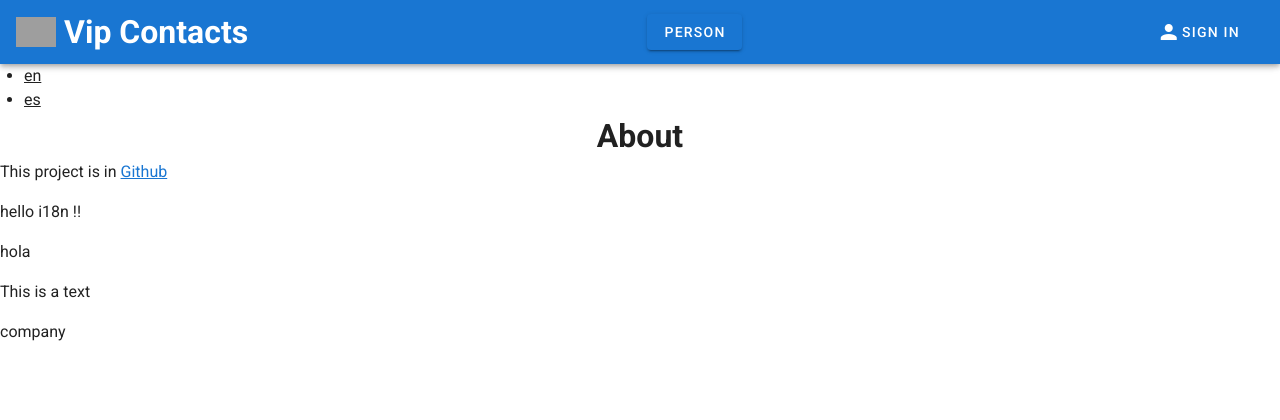
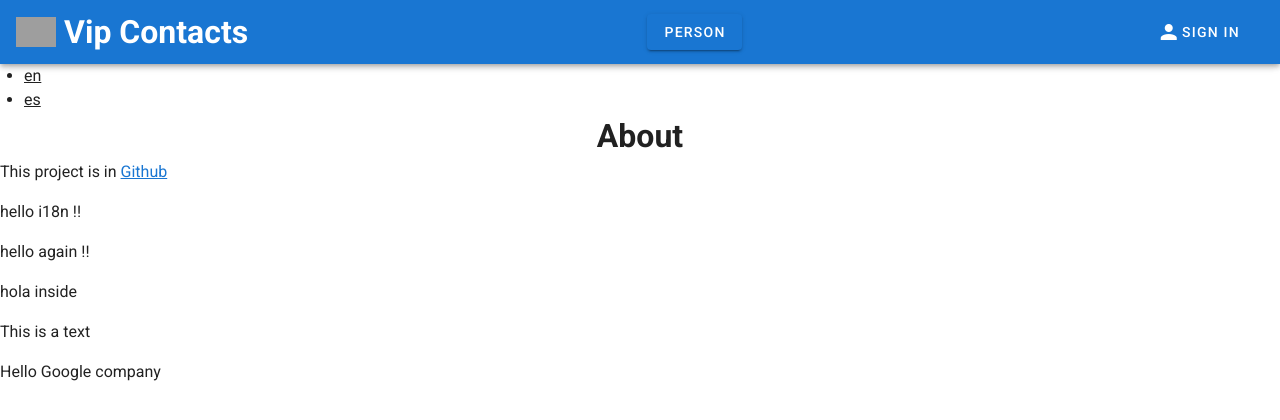
Before and after one commit to turulomio/vipcontacts, a Vue app: page /about in a window 1280 px wide. Shown: the top 420 px of the page. Built offline with nearby package versions, Linux system fonts and the light colour scheme; grey boxes are pictures that could not be loaded.

Commit message:
Works with i18n parameters

```diff
--- a/src/components/about.vue
+++ b/src/components/about.vue
@@ -4,6 +4,7 @@
         <p class="text-justify">This project is in <a href="https://github.com/turulomio/vipcontacts">Github</a></p>
         <p>{{ $t('message') }}</p>
         <p>{{ $t('hola') }}</p>
+        <p>{{ $t('hola inside') }}</p>
         <p>{{ $t('This is a text') }}</p>
         <p>{{ $t('company', {company: "Google"}) }}</p>
     </div>
@@ -17,7 +18,10 @@
 <i18n>
 {
   "en": {
-    "hola": "Hello i18n in SFC!"
+    "hola inside": "Hello i18n in SFC!"
+  },
+  "es": {
+    "hola inside": "Hola i18n desde dentro SFC!"
   }
 }
 </i18n>
--- a/src/locales/en.json
+++ b/src/locales/en.json
@@ -1,3 +1,5 @@
 {
-  "message": "hello i18n !!"
+  "message": "hello i18n !!",
+  "hola": "hello again !!",
+  "company": "Hello {company} company"
 }
--- a/src/locales/es.json
+++ b/src/locales/es.json
@@ -1,3 +1,5 @@
 {
-  "message": "Hola i18n !!"
+  "message": "Hola i18n !!",
+  "hola": "Hola otra vez!!",
+  "company": "Hola company {company}"
 }
```
